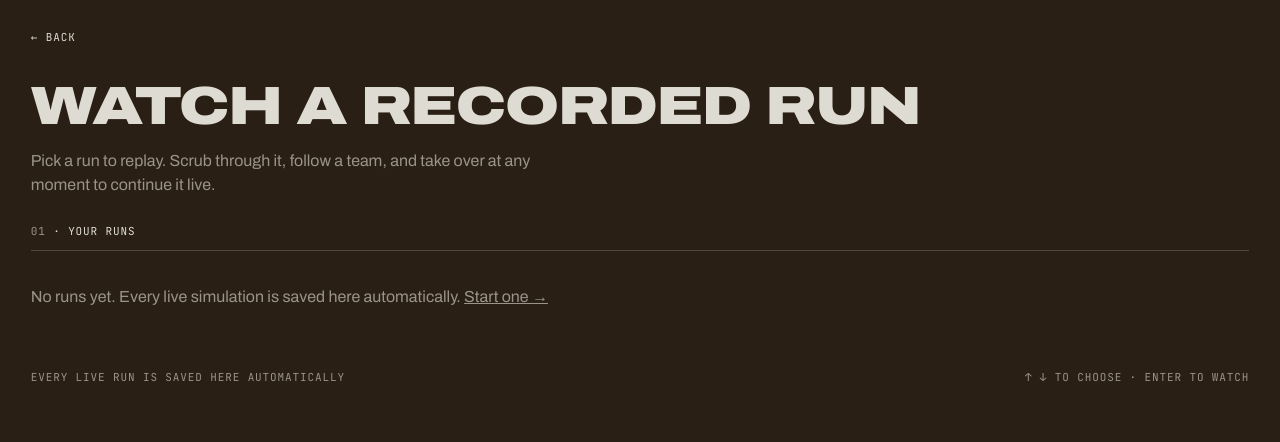
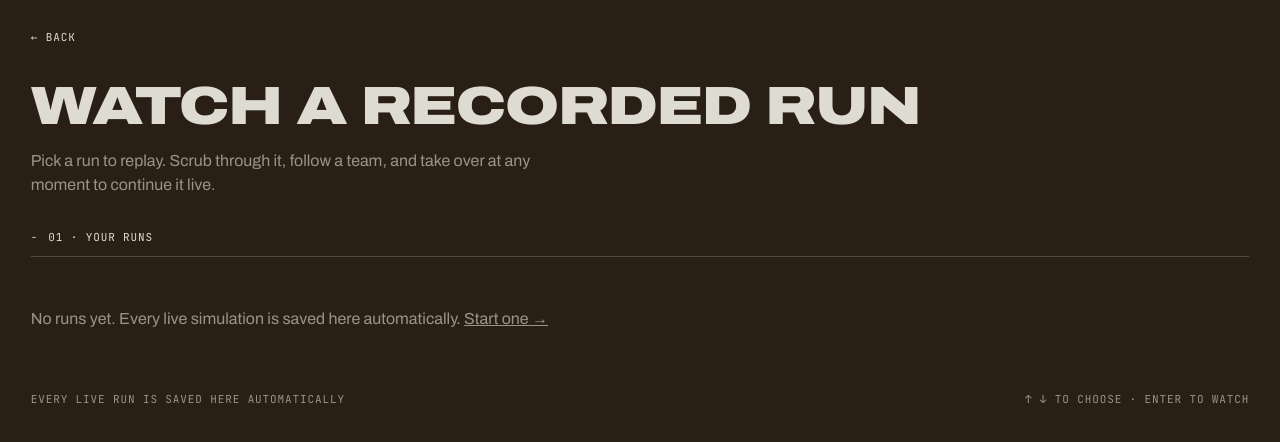
Before and after one commit to Aru-h/RescueNet, a Flask app: page /replay in a window 1280 px wide. Shown: the top 442 px of the page. Run offline with Flask 3, Linux system fonts and the light colour scheme; data that the repository does not hold is empty.

Commit message:
Run list: Featured and Your runs open and close
Each section's heading is now a toggle with a count. Closed, it names
what is inside (the featured runs by title; your latest and earliest
run), so a folded page still says what runs there are. Each viewer's
choice is remembered in their browser. Arrow keys move only between
runs that are showing.

```diff
--- a/laptop/tools/templates/replay.html
+++ b/laptop/tools/templates/replay.html
@@ -27,9 +27,20 @@ a { color: inherit; }
 .back:hover, .back:focus-visible { text-decoration: underline; text-underline-offset: 4px; }
 h1 { margin: 0; font-size: clamp(28px, 4.2vw, 64px); font-weight: 900; font-stretch: 125%; text-transform: uppercase; line-height: .92; letter-spacing: -.02em; }
 .lede { margin: -10px 0 0; max-width: 58ch; color: var(--c-mute); }
-.sec-h { display: flex; justify-content: space-between; align-items: baseline; gap: 12px; border-bottom: 1px solid var(--c-rule); padding-bottom: 10px; }
-.sec-h span:first-child { color: var(--c-fg); }
-.sec-h span:last-child { color: var(--c-mute); }
+.sec { display: flex; flex-direction: column; }
+.sec[hidden] { display: none; }
+.sec > :not(summary) { margin-top: 16px; }
+.sec-h { display: grid; grid-template-columns: minmax(0, 1fr) auto; gap: 6px 12px; align-items: baseline; border-bottom: 1px solid var(--c-rule); padding: 6px 0 10px; cursor: pointer; list-style: none; }
+.sec-h::-webkit-details-marker { display: none; }
+.sec-h .ttl { color: var(--c-fg); }
+.sec-h .ttl::before { content: '+'; display: inline-block; width: 1.6em; }
+.sec[open] > .sec-h .ttl::before { content: '\2212'; }
+.sec-h .cnt { color: var(--c-mute); }
+.sec-h:hover .ttl, .sec-h:focus-visible .ttl { text-decoration: underline; text-underline-offset: 4px; }
+.sec-h:focus-visible { outline: 2px solid var(--c-fg); outline-offset: 3px; }
+/* closed, the heading names what is inside, so the page still says what runs there are */
+.sec-h .peek { grid-column: 1 / -1; display: none; padding-left: 1.6em; color: var(--c-mute); text-transform: none; letter-spacing: .02em; font-size: 12.5px; }
+.sec:not([open]) > .sec-h .peek { display: block; }
 a:focus-visible { outline: 2px solid var(--c-fg); outline-offset: 3px; }
 
 /* featured: a large card per run, its city drawn from the recording */
@@ -80,17 +91,17 @@ a:focus-visible { outline: 2px solid var(--c-fg); outline-offset: 3px; }
   <p class="lede">Pick a run to replay. Scrub through it, follow a team, and take over at any moment to continue it live.</p>
   <p class="note" id="note" role="status" hidden></p>
 
-  <section aria-labelledby="featH" id="featSec" hidden>
-    <div class="sec-h mono"><span id="featH">01 &middot; Featured</span></div>
+  <details class="sec" id="featSec" data-key="featured" open hidden>
+    <summary class="sec-h mono"><span class="ttl" id="featH">01 &middot; Featured</span><span class="cnt" id="featCount"></span><span class="peek" id="featPeek"></span></summary>
     <div class="featured" id="featured"></div>
-  </section>
+  </details>
 
-  <section aria-labelledby="runsH">
-    <div class="sec-h mono"><span id="runsH"><span id="runsNum">02</span> &middot; Your runs</span><span id="runsCount"></span></div>
+  <details class="sec" id="runsSec" data-key="runs" open>
+    <summary class="sec-h mono"><span class="ttl" id="runsH"><span id="runsNum">02</span> &middot; Your runs</span><span class="cnt" id="runsCount"></span><span class="peek" id="runsPeek"></span></summary>
     <ul class="runs" id="runs"></ul>
     <p class="empty" id="empty" hidden>No runs yet. Every live simulation is saved here automatically. <a href="/landing">Start one &rarr;</a></p>
     <p class="error" id="error" hidden></p>
-  </section>
+  </details>
 
   <div class="foot mono"><span>Every live run is saved here automatically</span><span class="keys">&uarr; &darr; to choose &middot; Enter to watch</span></div>
 </main>
@@ -193,11 +204,26 @@ a:focus-visible { outline: 2px solid var(--c-fg); outline-offset: 3px; }
     var feat = [], rest = [];
     list.forEach(function (r) { var f = FEATURED.filter(function (F) { return F.match.test(r.filename); })[0]; if (f) feat.push([r, f]); else rest.push(r); });
     var planned = sampleMode && SAMPLE.planned ? SAMPLE.planned : [];
-    if (feat.length || planned.length) { $('#featSec').hidden = false; feat.forEach(function (x) { featuredCard(x[0], x[1]); }); planned.forEach(plannedCard); }
+    if (feat.length || planned.length) {
+      $('#featSec').hidden = false; feat.forEach(function (x) { featuredCard(x[0], x[1]); }); planned.forEach(plannedCard);
+      var nf = feat.length + planned.length;
+      $('#featCount').textContent = nf + (nf === 1 ? ' run' : ' runs') + (planned.length ? ', ' + planned.length + ' in preparation' : '');
+      $('#featPeek').textContent = feat.map(function (x) { return x[1].title; }).concat(planned.map(function (p) { return p.title; })).join(' · ');
+    }
     else $('#runsNum').textContent = '01';
     $('#runsCount').textContent = rest.length ? rest.length + (rest.length === 1 ? ' run' : ' runs') : '';
     if (!rest.length) $('#empty').hidden = false;
     rest.forEach(runRow);
+    if (rest.length) $('#runsPeek').textContent = 'Latest ' + when(rest[0]) + (rest.length > 1 ? ' · earliest ' + when(rest[rest.length - 1]) : '');
+    remembered();
+  }
+  /* each section remembers whether this viewer left it open or closed */
+  function remembered() {
+    document.querySelectorAll('details.sec').forEach(function (d) {
+      var k = 'rn-replay-' + d.dataset.key;
+      try { var v = localStorage.getItem(k); if (v === 'closed') d.open = false; else if (v === 'open') d.open = true; } catch (e) {}
+      d.addEventListener('toggle', function () { try { localStorage.setItem(k, d.open ? 'open' : 'closed'); } catch (e) {} });
+    });
   }
   fetch('/api/recordings', { cache: 'no-store' }).then(function (res) { if (!res.ok) throw new Error(res.status); return res.json(); }).then(render).catch(function () {
     if (SAMPLE) {
@@ -214,7 +240,7 @@ a:focus-visible { outline: 2px solid var(--c-fg); outline-offset: 3px; }
     if (e.metaKey || e.ctrlKey || e.altKey) return;
     if (e.key === 'Escape') { if (!sampleMode) location.href = $('#back').href; return; }
     if (e.key !== 'ArrowDown' && e.key !== 'ArrowUp') return;
-    var items = [].slice.call(document.querySelectorAll('.card, .run')); if (!items.length) return;
+    var items = [].slice.call(document.querySelectorAll('a.card, .run')).filter(function (el) { return el.offsetParent !== null; }); if (!items.length) return;
     var i = items.indexOf(document.activeElement); e.preventDefault();
     i = i < 0 ? 0 : Math.max(0, Math.min(items.length - 1, i + (e.key === 'ArrowDown' ? 1 : -1)));
     items[i].focus(); items[i].scrollIntoView({ block: 'nearest' });
```
